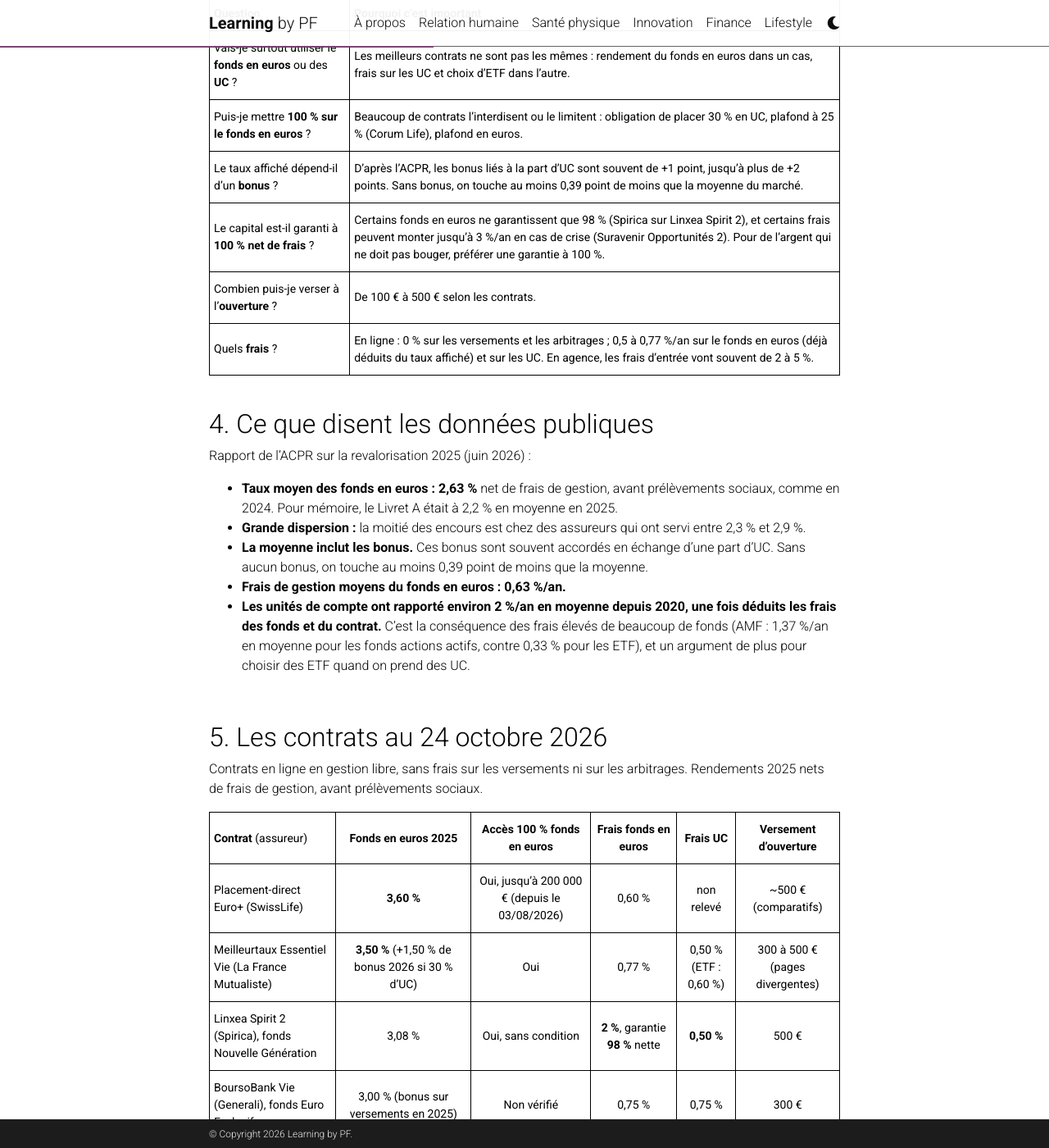
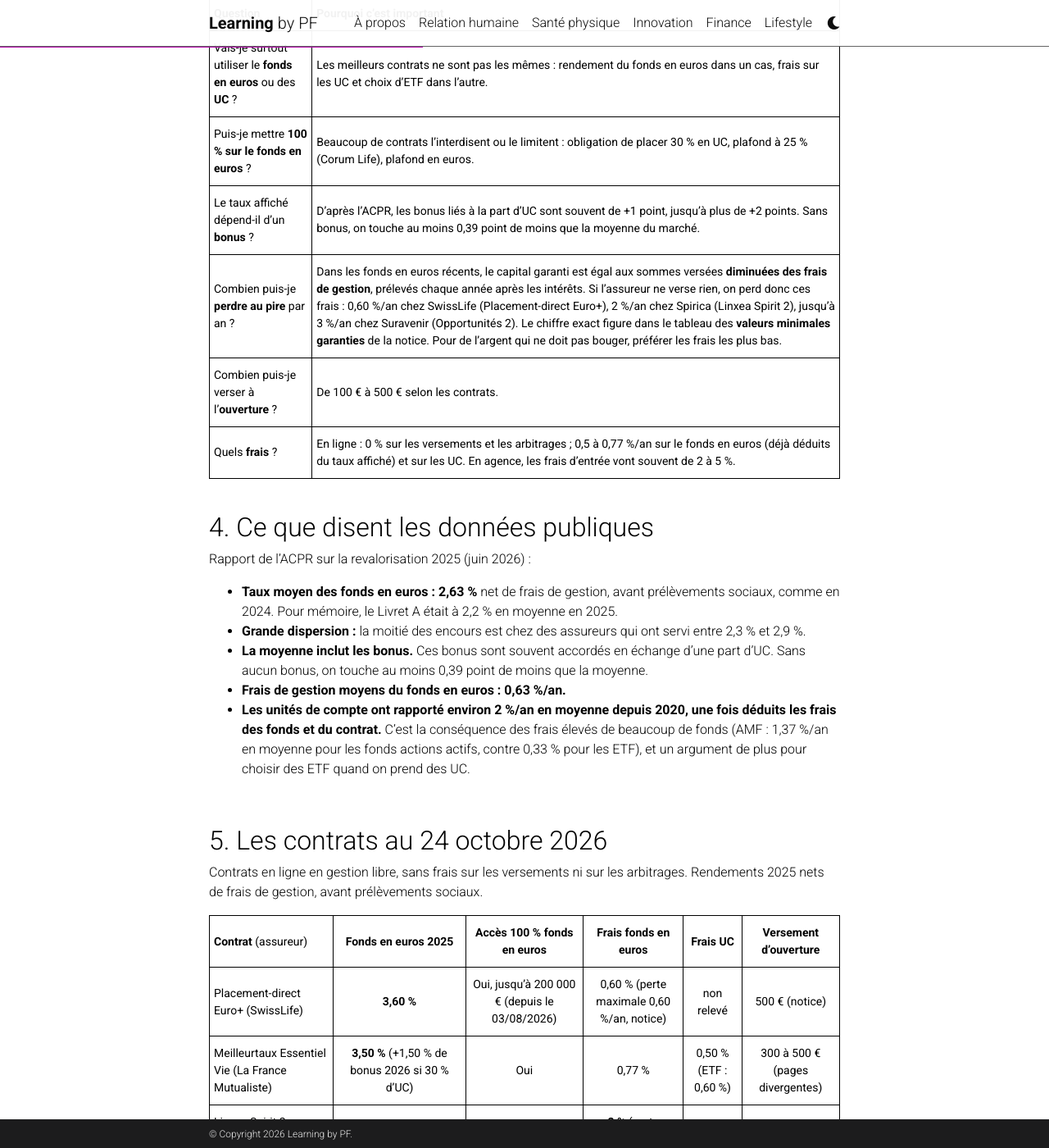
Before and after one commit to mpek29/learning, a Jekyll site: the page built from _financial/choisir_une_assurance_vie.md, in a window 1280 px wide and 1400 px high, scrolled down 2464 px. Shown: the whole window at 82% size. Built offline with Jekyll 4.4.1, drawn with Linux system fonts in a browser that asks for light colours; comment, search, counter and statistics services are not loaded; a style sheet for code colours, icons or effects is not loaded; some of the changed text lies outside the part shown.

Commit message:
fix(financial): corriger la garantie des fonds en euros dans le tuto assurance vie
Les notices de SwissLife et Suravenir montrent que le capital garanti diminue des frais de gestion annuels. Remplacer l'opposition 100 % contre 98 % par la perte maximale par an.

````diff
--- a/_financial/choisir_une_assurance_vie.md
+++ b/_financial/choisir_une_assurance_vie.md
@@ -17,7 +17,7 @@ Comme le PEA, l'assurance vie n'est pas un placement mais une **enveloppe**. On
 
 | **Support** | **Ce que c'est** | **Risque** |
 |:--|:--|:--|
-| **Fonds en euros** | L'assureur garantit le capital et verse un intérêt chaque année, acquis définitivement | Capital garanti (attention : certains fonds ne garantissent que 98 %, voir partie 3) |
+| **Fonds en euros** | L'assureur garantit le capital et verse un intérêt chaque année, acquis définitivement | Capital garanti, diminué des frais de gestion annuels (voir partie 3) |
 | **Unités de compte (UC)** | Des fonds non garantis : ETF, fonds actions, obligations, immobilier… | Le capital peut baisser |
 
 | **Point** | **Règle** |
@@ -62,7 +62,7 @@ Pour la plupart des gens, l'assurance vie sert donc d'abord de **réservoir sans
 | Vais-je surtout utiliser le **fonds en euros** ou des **UC** ? | Les meilleurs contrats ne sont pas les mêmes : rendement du fonds en euros dans un cas, frais sur les UC et choix d'ETF dans l'autre. |
 | Puis-je mettre **100 % sur le fonds en euros** ? | Beaucoup de contrats l'interdisent ou le limitent : obligation de placer 30 % en UC, plafond à 25 % (Corum Life), plafond en euros. |
 | Le taux affiché dépend-il d'un **bonus** ? | D'après l'ACPR, les bonus liés à la part d'UC sont souvent de +1 point, jusqu'à plus de +2 points. Sans bonus, on touche au moins 0,39 point de moins que la moyenne du marché. |
-| Le capital est-il garanti à **100 % net de frais** ? | Certains fonds en euros ne garantissent que 98 % (Spirica sur Linxea Spirit 2), et certains frais peuvent monter jusqu'à 3 %/an en cas de crise (Suravenir Opportunités 2). Pour de l'argent qui ne doit pas bouger, préférer une garantie à 100 %. |
+| Combien puis-je **perdre au pire** par an ? | Dans les fonds en euros récents, le capital garanti est égal aux sommes versées **diminuées des frais de gestion**, prélevés chaque année après les intérêts. Si l'assureur ne verse rien, on perd donc ces frais : 0,60 %/an chez SwissLife (Placement-direct Euro+), 2 %/an chez Spirica (Linxea Spirit 2), jusqu'à 3 %/an chez Suravenir (Opportunités 2). Le chiffre exact figure dans le tableau des **valeurs minimales garanties** de la notice. Pour de l'argent qui ne doit pas bouger, préférer les frais les plus bas. |
 | Combien puis-je verser à l'**ouverture** ? | De 100 € à 500 € selon les contrats. |
 | Quels **frais** ? | En ligne : 0 % sur les versements et les arbitrages ; 0,5 à 0,77 %/an sur le fonds en euros (déjà déduits du taux affiché) et sur les UC. En agence, les frais d'entrée vont souvent de 2 à 5 %. |
 
@@ -86,9 +86,9 @@ Contrats en ligne en gestion libre, sans frais sur les versements ni sur les arb
 
 | **Contrat** (assureur) | **Fonds en euros 2025** | **Accès 100 % fonds en euros** | **Frais fonds en euros** | **Frais UC** | **Versement d'ouverture** |
 |:--|:--:|:--:|:--:|:--:|:--:|
-| Placement-direct Euro+ (SwissLife) | **3,60 %** | Oui, jusqu'à 200 000 € (depuis le 03/08/2026) | 0,60 % | non relevé | ~500 € (comparatifs) |
+| Placement-direct Euro+ (SwissLife) | **3,60 %** | Oui, jusqu'à 200 000 € (depuis le 03/08/2026) | 0,60 % (perte maximale 0,60 %/an, notice) | non relevé | 500 € (notice) |
 | Meilleurtaux Essentiel Vie (La France Mutualiste) | **3,50 %** (+1,50 % de bonus 2026 si 30 % d'UC) | Oui | 0,77 % | 0,50 % (ETF : 0,60 %) | 300 à 500 € (pages divergentes) |
-| Linxea Spirit 2 (Spirica), fonds Nouvelle Génération | 3,08 % | Oui, sans condition | **2 %**, garantie **98 %** nette | **0,50 %** | 500 € |
+| Linxea Spirit 2 (Spirica), fonds Nouvelle Génération | 3,08 % | Oui, sans condition | **2 %** (perte maximale 2 %/an) | **0,50 %** | 500 € |
 | BoursoBank Vie (Generali), fonds Euro Exclusif | 3,00 % (bonus sur versements en 2025) | Non vérifié | 0,75 % | 0,75 % | 300 € |
 | Altaprofits Vie (Generali), fonds Netissima | 3,00 % | Non vérifié | 0,75 % | 0,45 à 0,60 % | 300 € |
 | Linxea Avenir 2+ (Suravenir), Opportunités 2 | 3,00 % (si moins de 30 % d'UC) | Oui | 0,60 %, jusqu'à 3 % en cas de crise | 0,60 % | non relevé |
@@ -107,13 +107,13 @@ flowchart TD
     A{"À quoi va servir<br/>le contrat ?"} -->|"Réservoir sans risque<br/>ou projet dans moins de 5 ans"| B{"Montant à placer<br/>tout de suite ?"}
     A -->|"Unités de compte, ETF<br/>hors PEA"| C["Frais UC les plus bas :<br/>Linxea Spirit 2 ou Lucya Cardif (0,50 %)"]
     A -->|"Juste lancer le compteur<br/>des 8 ans"| D["Le plus petit ticket :<br/>Fortuneo Vie (100 €)"]
-    B -->|"500 € ou plus"| E["Meilleur taux à 100 % garanti :<br/>Placement-direct Euro+"]
+    B -->|"500 € ou plus"| E["Meilleur taux sans condition,<br/>frais les plus bas :<br/>Placement-direct Euro+"]
     B -->|"Moins de 500 €"| D
 ```
 
 **À retenir :**
 
-- **Pour un réservoir sans risque**, viser un fonds en euros **accessible à 100 % sans condition d'UC** et **garanti à 100 %**. Au 24/10/2026, Placement-direct Euro+ cumule le meilleur taux 2025 sans condition (3,60 %) et l'accès à 100 % jusqu'à 200 000 €.
+- **Pour un réservoir sans risque**, viser un fonds en euros **accessible à 100 % sans condition d'UC**, avec les **frais de gestion les plus bas** (ce sont eux qui fixent la perte maximale par an). Au 24/10/2026, Placement-direct Euro+ cumule le meilleur taux 2025 sans condition (3,60 %) et l'accès à 100 % jusqu'à 200 000 €.
 - **Se méfier des taux les plus hauts** : ils supposent souvent des UC (bonus) ou un plafond (Corum Life, 25 % maximum en fonds en euros).
 - **Le rendement passé d'un fonds en euros n'est pas garanti pour la suite.** Les écarts entre bons contrats sont de quelques dixièmes de point par an. La garantie, l'accès sans condition et les frais comptent davantage.
 - **On peut avoir plusieurs contrats.** Ouvrir un petit contrat aujourd'hui pour lancer le compteur des 8 ans n'empêche pas d'en ouvrir un meilleur plus tard.
@@ -137,7 +137,7 @@ flowchart TD
 ## 8. Refaire l'analyse quand les offres changent
 
 1. **Chaque début d'année**, les assureurs annoncent le rendement de l'année passée : relever le taux du fonds en euros **sans bonus** et ses **conditions** (part d'UC exigée, plafond).
-2. **Vérifier dans la notice d'information** (document contractuel, pas la page commerciale) : frais de gestion du fonds en euros, garantie du capital (100 % ou 98 %, nette ou brute de frais), frais pouvant être relevés en cas de crise.
+2. **Vérifier dans la notice d'information** (document contractuel, pas la page commerciale) : frais de gestion du fonds en euros, garantie du capital (presque toujours diminuée des frais de gestion), tableau des valeurs minimales garanties, frais pouvant être relevés en cas de crise.
 3. **Comparer au rapport annuel de l'ACPR** (publié vers juin) : un contrat durablement sous la moyenne sans raison mérite d'être reconsidéré.
 4. **Ne pas clôturer un vieux contrat** pour en ouvrir un nouveau : on perdrait l'ancienneté fiscale. Mieux vaut cesser de l'alimenter et verser sur le nouveau.
 5. **Ignorer les bonus temporaires** qui exigent des UC qu'on ne voulait pas.
````
